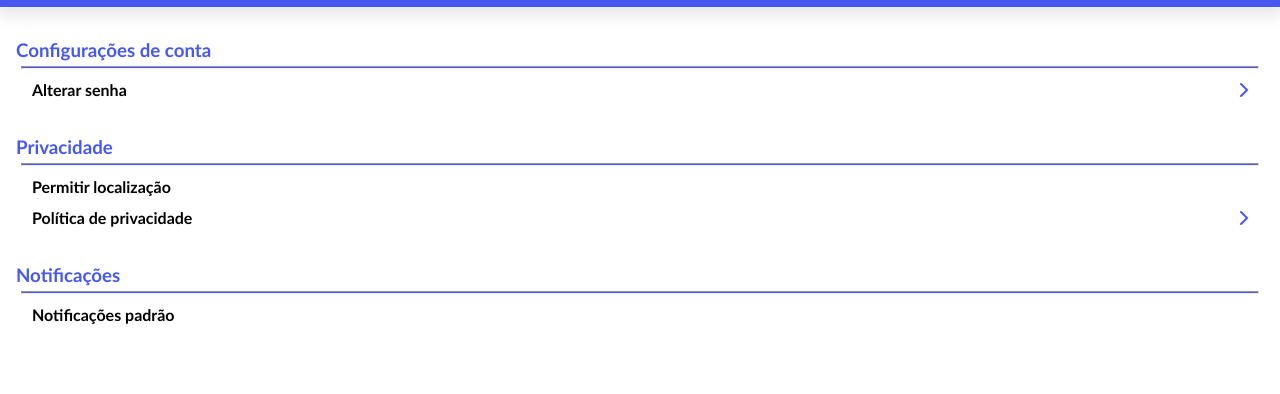
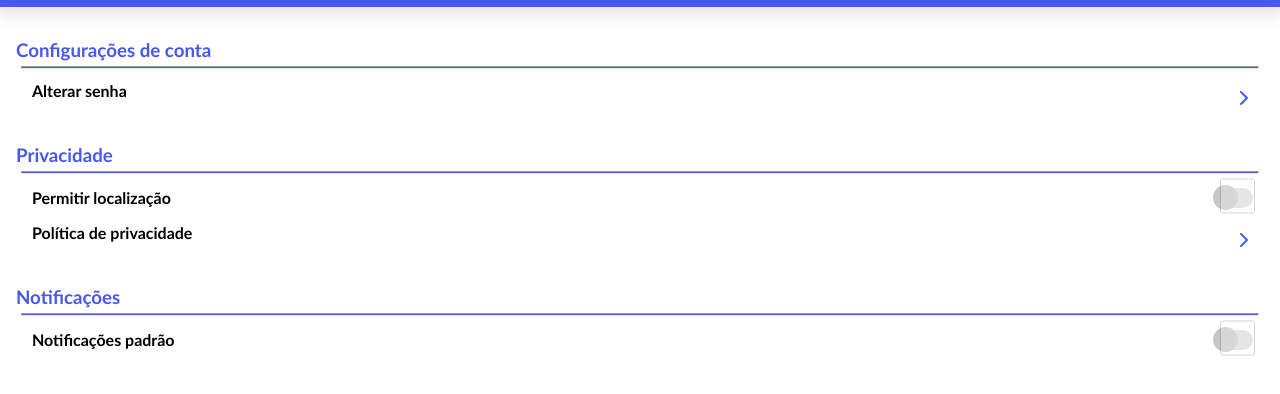
Before and after one commit to mav273/AlagaMaps-PWA, a plain HTML site: page telaConfig.html in a window 1280 px wide. Shown: the part 32-426 px from the top of the page. Drawn offline with Linux system fonts and the light colour scheme.

Commit message:
telaConfig - Css checkbox liga e desliga

```diff
--- a/Css/telaConfig.css
+++ b/Css/telaConfig.css
@@ -55,13 +55,56 @@ hr{
 }
 
 .dentro{
-    margin-top: .7rem;
     display: flex;
     justify-content: space-between;
     align-items: center;
 }
 
 #setinha{
+    margin-top: 1rem;
     margin-right: 1rem;
     color: #4758f0;
 }
+.ligaDesliga{
+    display: flex;
+    align-items: center;
+    padding-left: 1rem;
+    padding-right: 1rem;
+    margin-right: 10px;
+}
+
+.botao{
+    background-color: #DCDCDC;
+    width: 30px;
+    height: 20px;
+    border: none;
+    border-radius: 24px;
+}
+
+.circulo{
+    background-color: #C6C6C6;
+    width: 25px;
+    height: 25px;
+    border-radius: 16px;
+    margin-left: -40px;
+    transition: all 0.2s;
+}
+
+.check{
+    z-index: 1000;
+    margin-right: -32px;
+    margin-top: -3px;
+    width: 35px;
+    height: 40px;
+    cursor: pointer;
+    opacity: 0.3;
+}
+
+.check:checked ~ .circulo{
+    transform: translateX(25px);
+    background-color: #2E3996;
+}
+
+.check:checked ~ .botao{
+    background-color: #4758f0;
+}
--- a/telaConfig.html
+++ b/telaConfig.html
@@ -35,6 +35,11 @@
                 <hr>
                 <div class="dentro">
                     <h4>Permitir localização</h4>
+                    <div class="ligaDesliga">
+                        <input type="checkbox" class="check">
+                        <div class="botao"></div>
+                        <div class="circulo"></div>
+                    </div>
                 </div>
                 <div class="dentro">
                     <h4>Política de privacidade</h4>
@@ -47,8 +52,14 @@
                 <hr>
                 <div class="dentro">
                     <h4>Notificações padrão</h4>
+                    <div class="ligaDesliga">
+                        <input type="checkbox" class="check">
+                        <div class="botao"></div>
+                        <div class="circulo"></div>
+                    </div>
                 </div>
             </div>
+
 
         </main>
 
```
